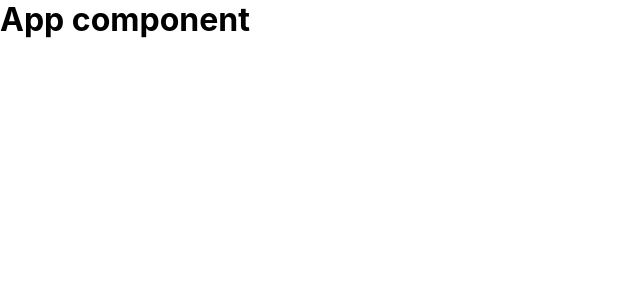
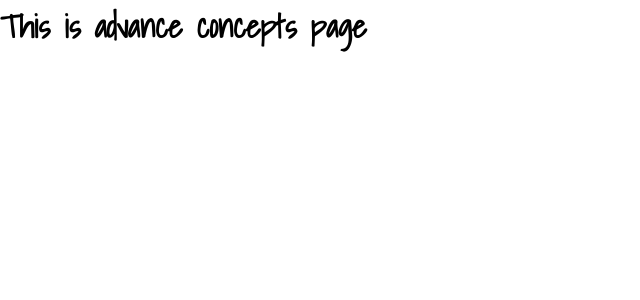
Before and after one commit to Stylish-Developer/react-advance, a React (Create React App) app: page /advance-concepts in a window 1280 px wide. Shown: the top 300 px of the page, without its empty margins (0-640 px from the left). Built offline with nearby package versions, Linux system fonts and the light colour scheme.

Commit message:
need pages are created with 404 page and routes are configured

```diff
--- a/src/App.js
+++ b/src/App.js
@@ -1,8 +1,21 @@
+import { Routes, Route } from "react-router-dom";
+import Home from "./components/homePage";
+import FundamentalPage from "./components/fundamentalsPage/index";
+import AdvancePage from "./components/advancePage/index";
+import HooksPage from "./components/hooksPage/index";
+import Page404 from "./components/page404/index";
+
 // -- root component
 const App = () => {
   return (
     <>
-      <h1>App component</h1>
+      <Routes>
+        <Route path="/" element={<Home />} />
+        <Route path="fundamental-concepts" element={<FundamentalPage />} />
+        <Route path="advance-concepts" element={<AdvancePage />} />
+        <Route path="hooks-concepts" element={<HooksPage />} />
+        <Route path="*" element={<Page404 />} />
+      </Routes>
     </>
   );
 };
--- /dev/null
+++ b/src/components/homePage/index.js
@@ -0,0 +1,11 @@
+// --> homepage of this application
+
+const Home = () => {
+  return (
+    <>
+      <h1>This is home page</h1>
+    </>
+  );
+};
+
+export default Home;
--- /dev/null
+++ b/src/components/page404/index.js
@@ -0,0 +1,22 @@
+// --> NO match routes page
+
+const Page404 = () => {
+  // -- internal style
+  const pageStyle = {
+    display: "flex",
+    justifyContent: "center",
+    alignItems: "center",
+    flexDirection: "column",
+  };
+
+  return (
+    <>
+      <div style={pageStyle}>
+        <h1>404</h1>
+        <p>PAGE NOT FOUND</p>
+      </div>
+    </>
+  );
+};
+
+export default Page404;
--- a/src/index.css
+++ b/src/index.css
@@ -1,3 +1,6 @@
+/* import Google font here */
+@import url('https://fonts.googleapis.com/css2?family=Shadows+Into+Light&display=swap');
+
 * {
   margin: 0;
   padding: 0;
@@ -7,7 +10,7 @@
 body {
   margin: 0;
   padding: 0;
-  font-family: -apple-system, BlinkMacSystemFont, 'Segoe UI', 'Roboto', 'Oxygen',
+  font-family: 'Shadows Into Light', cursive, -apple-system, BlinkMacSystemFont, 'Segoe UI', 'Roboto', 'Oxygen',
     'Ubuntu', 'Cantarell', 'Fira Sans', 'Droid Sans', 'Helvetica Neue',
     sans-serif;
   -webkit-font-smoothing: antialiased;
@@ -15,6 +18,6 @@ body {
 }
 
 code {
-  font-family: source-code-pro, Menlo, Monaco, Consolas, 'Courier New',
+  font-family: 'Shadows Into Light', cursive,
     monospace;
 }
--- a/src/index.js
+++ b/src/index.js
@@ -1,13 +1,18 @@
-import React from 'react';
-import ReactDOM from 'react-dom/client';
-import './index.css';
-import App from './App';
-import reportWebVitals from './reportWebVitals';
+import React from "react";
+import ReactDOM from "react-dom/client";
+import "./index.css";
+import App from "./App";
+import reportWebVitals from "./reportWebVitals";
 
-const root = ReactDOM.createRoot(document.getElementById('root'));
+//-- imported BrowserRouter from react-router here
+import { BrowserRouter } from "react-router-dom";
+
+const root = ReactDOM.createRoot(document.getElementById("root"));
 root.render(
   <React.StrictMode>
-    <App />
+    <BrowserRouter>
+      <App />
+    </BrowserRouter>
   </React.StrictMode>
 );
 
```
